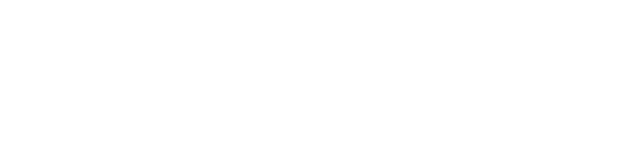
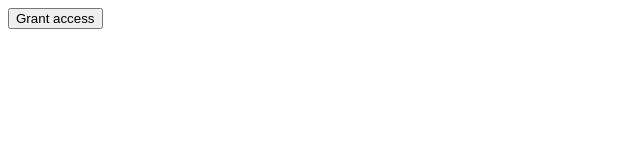
Before and after one commit to rwsChildA/rwsChildA.github.io, a plain HTML site: page index.html in a window 1280 px wide. Shown: the whole page, without its empty margins (0-640 px from the left). Drawn offline with Linux system fonts and the light colour scheme.

Commit message:
Update index.html

```diff
--- a/index.html
+++ b/index.html
@@ -43,7 +43,14 @@
         window.onload = () => {
             loadIframe();
             setTimeout(() => getCookies(), 5000);
-        };
+
+            const btn = document.createElement('button');
+                btn.textContent = 'Grant access';
+                btn.addEventListener('click', () => {
+                    getCookies();
+                });
+                document.body.appendChild(btn);
+            };
     </script>
 </head>
 </html>
```
